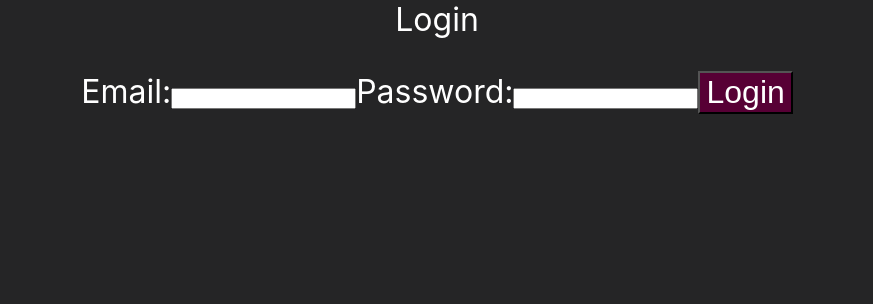
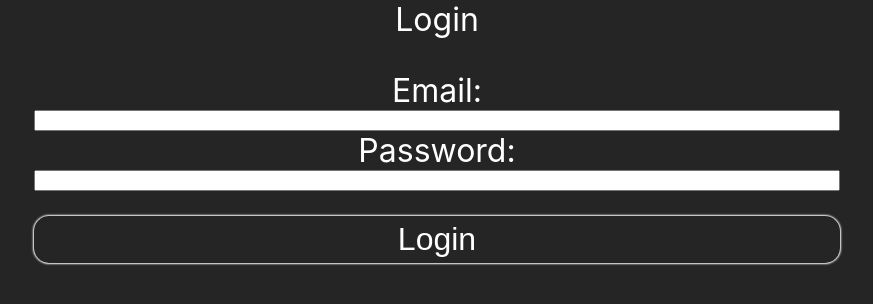
Before and after one commit to Gk1mtd/metronome-frontend, a React (Create React App) app: page /setlist/1/song in a window 1280 px wide. Shown: the top 304 px of the page, without its empty margins (203-1076 px from the left). Built offline with nearby package versions, Linux system fonts and the light colour scheme; no server answers.

Commit message:
styling Login and Signup Components

```diff
--- a/src/App.css
+++ b/src/App.css
@@ -27,17 +27,55 @@ video {
     margin: 0 35%;
     margin-bottom: 25px;
   }
+  .Signup form {
+    display: flex;
+    flex-direction: column;
+    justify-content: center;
+    width: 30%;
+    margin: 0 35%;
+  }
+  .Login form {
+    display: flex;
+    flex-direction: column;
+    justify-content: center;
+    width: 30%;
+    margin: 0 35%;
+  }
 }
 
 button {
   font-size: 2rem;
-  background-color: rgb(87, 0, 53);
+  background-color: rgba(0, 0, 0, 0);
   color: white;
+  border: none;
+  border-radius: 15px;
+  box-shadow: 0 0 2px 1px white;
+  padding: 5px;
+  margin-top: 25px;
 }
+button:hover {
+  box-shadow: 0 0 8px 2px white;
+}
+
 .Home {
   display: flex;
   flex-direction: column;
   justify-content: center;
+}
+
+.Signup form {
+  display: flex;
+  flex-direction: column;
+  justify-content: center;
+  width: 70%;
+  margin: 0 15%;
+}
+.Login form {
+  display: flex;
+  flex-direction: column;
+  justify-content: center;
+  width: 70%;
+  margin: 0 15%;
 }
 
 .Error {
@@ -52,5 +90,5 @@ button {
 }
 
 .song-card {
-  background: rgba(23, 0, 29, 0.322)
+  background: rgba(23, 0, 29, 0.322);
 }
--- a/src/components/Login.js
+++ b/src/components/Login.js
@@ -1,6 +1,6 @@
-import React from 'react';
-import { Link } from 'react-router-dom';
-import useAPI from '../customHooks/user.api';
+import React from "react";
+import { Link } from "react-router-dom";
+import useAPI from "../customHooks/user.api";
 
 function Login() {
   const { login, responseMessage } = useAPI();
@@ -8,11 +8,11 @@ function Login() {
   /** if the user is not existent, then the client will invite to signup */
   function renderErrorParser() {
     switch (responseMessage?.message) {
-      case 'User not found, please Signup':
+      case "User not found, please Signup":
         return (
           <p>
-            User does not exist ...yet ;) please{' '}
-            <Link to='/signup'>Signup</Link>
+            User does not exist ...yet ;) please{" "}
+            <Link to="/signup">Signup</Link>
           </p>
         );
       default:
@@ -21,11 +21,12 @@ function Login() {
   }
 
   return (
-    <div className='Login'>
+    <div className="Login">
       Login
-      {renderErrorParser()} {/**parses the error message from api hook to show the right message */}
+      {renderErrorParser()}{" "}
+      {/**parses the error message from api hook to show the right message */}
       <form
-        onSubmit={event => {
+        onSubmit={(event) => {
           event.preventDefault();
           const user = {
             email: event.target.email.value,
@@ -34,15 +35,11 @@ function Login() {
           login(user);
         }}
       >
-        <label htmlFor='email'>
-          Email:
-          <input name='email' type='email'></input>
-        </label>
-        <label htmlFor='password'>
-          Password:
-          <input name='password' type='password'></input>
-        </label>
-        <button type='submit'>Login</button>
+        <label htmlFor="email">Email:</label>
+        <input name="email" type="email"></input>
+        <label htmlFor="password">Password:</label>
+        <input name="password" type="password"></input>
+        <button type="submit">Login</button>
       </form>
     </div>
   );
--- a/src/components/Signup.js
+++ b/src/components/Signup.js
@@ -1,16 +1,16 @@
-import React from 'react';
-import useAPI from '../customHooks/user.api';
+import React from "react";
+import useAPI from "../customHooks/user.api";
 
 /** uses api custom hook to sign up a new user */
 function Signup() {
   const { submitNewUser, responseMessage } = useAPI();
 
   return (
-    <div className='Signup'>
+    <div className="Signup">
       <h1>Signup</h1>
       {responseMessage && <p>{responseMessage.message}</p>}
       <form
-        onSubmit={event => {
+        onSubmit={(event) => {
           event.preventDefault();
           const newUser = {
             email: event.target.email.value,
@@ -19,15 +19,11 @@ function Signup() {
           submitNewUser(newUser);
         }}
       >
-        <label htmlFor='email'>
-          Email:
-          <input name='email' type='email'></input>
-        </label>
-        <label htmlFor='password'>
-          Password:
-          <input name='password' type='password'></input>
-        </label>
-        <button type='submit'>Create new Account</button>
+        <label htmlFor="email">Email</label>
+        <input name="email" type="email"></input>
+        <label htmlFor="password">Password</label>
+        <input name="password" type="password"></input>
+        <button type="submit">Create new Account</button>
       </form>
     </div>
   );
```
